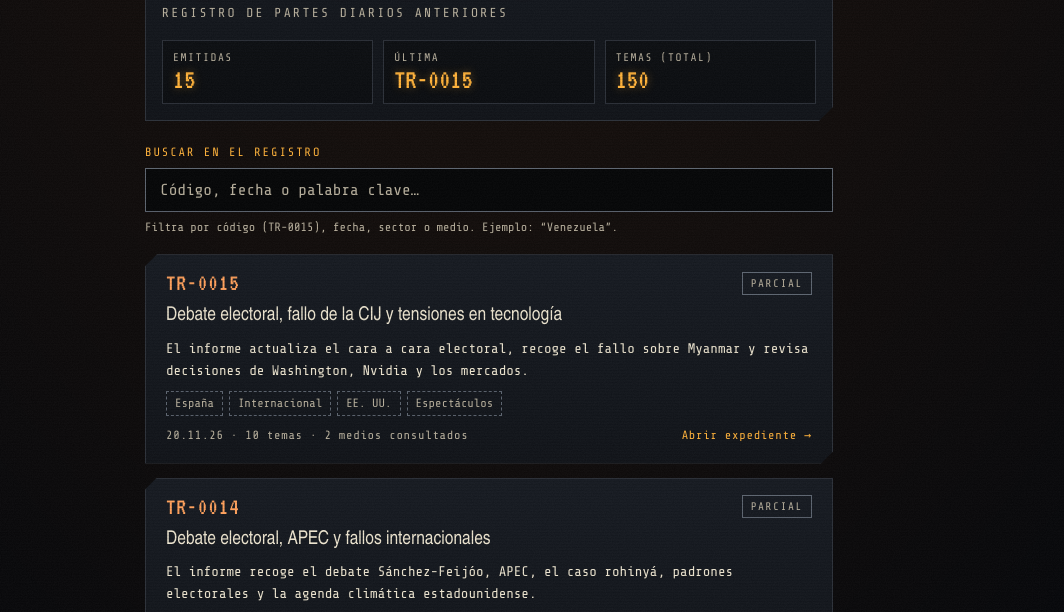
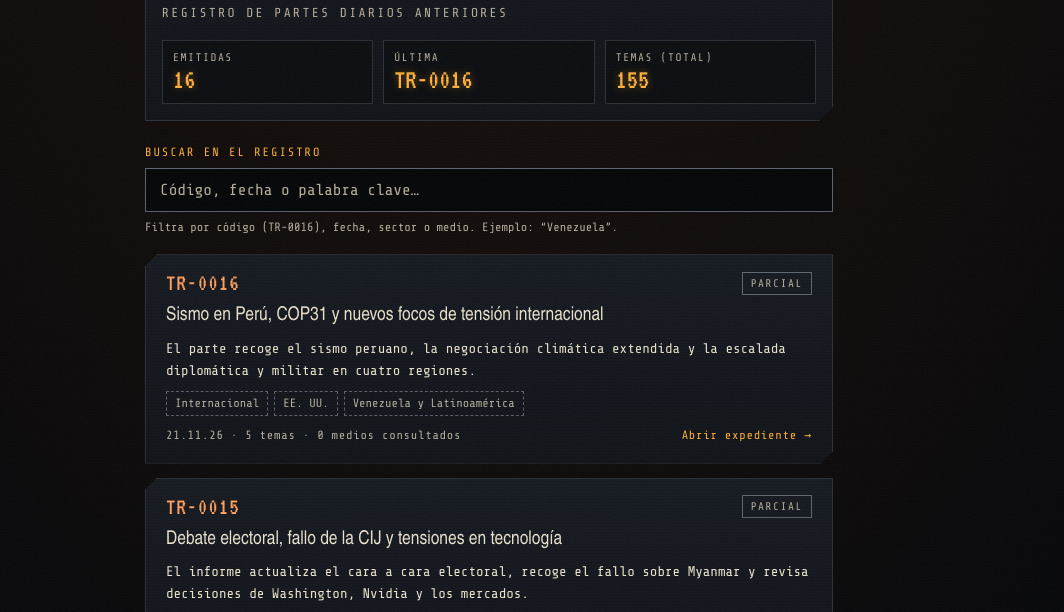
Before and after one commit to joseapenaa/transmision-rebelde, a plain HTML site: page docs/index.html in a window 1280 px wide. Shown: the part 187-799 px from the top of the page, without its empty margins (151-1215 px from the left). Drawn offline with nearby package versions, Linux system fonts and the light colour scheme; a web font is replaced by a local one.

Commit message:
Actualiza docs/index.html desde Transmisión Rebelde

```diff
--- a/docs/index.html
+++ b/docs/index.html
@@ -375,15 +375,15 @@ a:focus-visible { outline: 2px solid var(--orange); outline-offset: 2px; }
     <dl class="resumen-archivo">
       <div class="lectura">
         <dt>Emitidas</dt>
-        <dd>15</dd>
+        <dd>16</dd>
       </div>
       <div class="lectura">
         <dt>Última</dt>
-        <dd>TR-0015</dd>
+        <dd>TR-0016</dd>
       </div>
       <div class="lectura">
         <dt>Temas (total)</dt>
-        <dd>150</dd>
+        <dd>155</dd>
       </div>
     </dl>
   </header>
@@ -392,15 +392,13 @@ a:focus-visible { outline: 2px solid var(--orange); outline-offset: 2px; }
   <section class="busqueda" aria-labelledby="etiq-busqueda">
     <label id="etiq-busqueda" for="filtro">Buscar en el registro</label>
     <input class="campo" id="filtro" type="search" placeholder="Código, fecha o palabra clave…" autocomplete="off">
-    <p class="ayuda">Filtra por código (TR-0015), fecha, sector o medio. Ejemplo: “Venezuela”.</p>
+    <p class="ayuda">Filtra por código (TR-0016), fecha, sector o medio. Ejemplo: “Venezuela”.</p>
   </section>
 
   <!-- ===================== LISTA ===================== -->
   <ol class="lista" id="lista" aria-label="Transmisiones anteriores">
+<!-- INICIO FILA TRANSMISIÓN --><li class="fila" data-texto="tr-0016 21.11.26 internacional ee. uu. latinoamérica peru terremoto cop31 clima irán hutíes riyad misiles polonia otan"><a class="fila-cuerpo" href="2026-11-21.html"><div class="fila-cabecera"><span class="codigo-tr">TR-0016</span><span class="estado estado--parcial">PARCIAL</span></div><h2>Sismo en Perú, COP31 y nuevos focos de tensión internacional</h2><p>El parte recoge el sismo peruano, la negociación climática extendida y la escalada diplomática y militar en cuatro regiones.</p><ul class="etiquetas" aria-label="Sectores"><li>Internacional</li><li>EE. UU.</li><li>Venezuela y Latinoamérica</li></ul><div class="fila-pie"><span>21.11.26 · 5 temas · 0 medios consultados</span><span class="ir">Abrir expediente →</span></div></a></li><!-- FIN FILA TRANSMISIÓN -->
 <!-- INICIO FILA TRANSMISIÓN --><li class="fila" data-texto="tr-0015 20.11.26 españa internacional ee. uu. espectáculos debate sánchez feijóo ley suelo consumo huelga myanmar rohinyás trump xi putin irán nvidia anthropic mercados cma awards ella langley taylor swift"><a class="fila-cuerpo" href="2026-11-20.html"><div class="fila-cabecera"><span class="codigo-tr">TR-0015</span><span class="estado estado--parcial">PARCIAL</span></div><h2>Debate electoral, fallo de la CIJ y tensiones en tecnología</h2><p>El informe actualiza el cara a cara electoral, recoge el fallo sobre Myanmar y revisa decisiones de Washington, Nvidia y los mercados.</p><ul class="etiquetas" aria-label="Sectores"><li>España</li><li>Internacional</li><li>EE. UU.</li><li>Espectáculos</li></ul><div class="fila-pie"><span>20.11.26 · 10 temas · 2 medios consultados</span><span class="ir">Abrir expediente →</span></div></a></li><!-- FIN FILA TRANSMISIÓN -->
-
-
-
 <!-- INICIO FILA TRANSMISIÓN -->
 <li class="fila" data-texto="tr-0014 19.11.26 españa internacional ee. uu. debate electoral sánchez feijóo apec shenzhen rohinyá myanmar padrones votantes mississippi cop28 clima california washington"><a class="fila-cuerpo" href="2026-11-19.html"><div class="fila-cabecera"><span class="codigo-tr">TR-0014</span><span class="estado estado--parcial">PARCIAL</span></div><h2>Debate electoral, APEC y fallos internacionales</h2><p>El informe recoge el debate Sánchez-Feijóo, APEC, el caso rohinyá, padrones electorales y la agenda climática estadounidense.</p><ul class="etiquetas" aria-label="Sectores"><li>España</li><li>Internacional</li><li>EE. UU.</li></ul><div class="fila-pie"><span>19.11.26 · 5 temas · 2 medios consultados</span><span class="ir">Abrir expediente →</span></div></a></li>
 <!-- FIN FILA TRANSMISIÓN -->
@@ -611,13 +609,13 @@ a:focus-visible { outline: 2px solid var(--orange); outline-offset: 2px; }
       </a>
     </li>
     <!-- FIN FILA TRANSMISIÓN -->
-</ol>
+  </ol>
 
   <p class="vacio" id="sin-resultados" hidden>Ninguna transmisión coincide con la búsqueda.</p>
 
   <!-- Para volver al parte de hoy -->
   <p class="pie-datos" style="margin-top:24px;">
-    <a href="2026-11-20.html">← Volver a la transmisión de hoy</a>
+    <a href="2026-11-21.html">← Volver a la transmisión de hoy</a>
   </p>
 
 </div>
```
